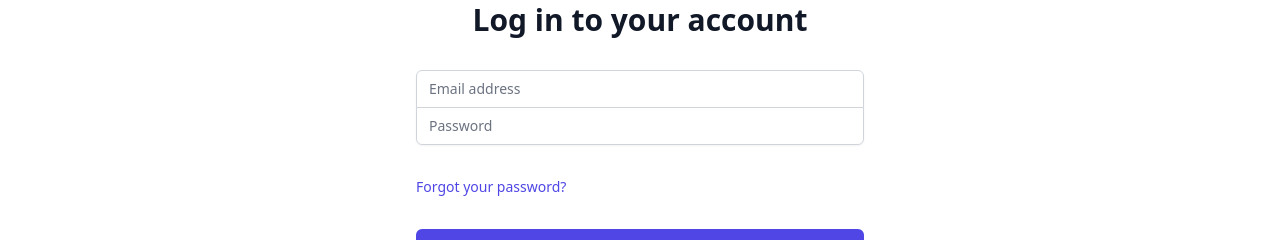
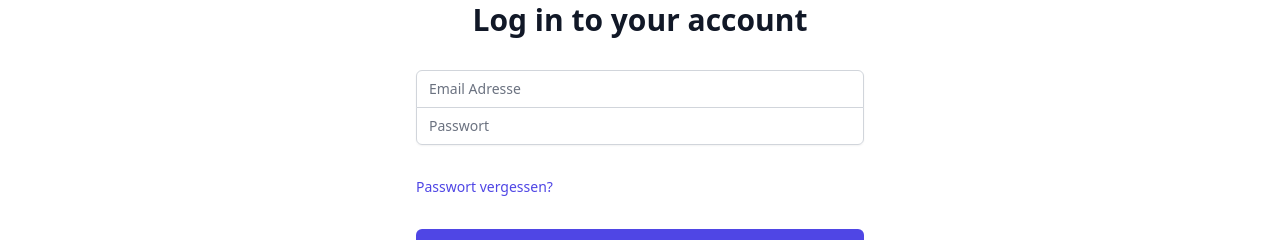
Before and after one commit to NoahEmmenegger/next-blog, a Next.js app: page /login in a window 1280 px wide. Shown: the part 148-388 px from the top of the page. Built offline with nearby package versions, Linux system fonts and the light colour scheme; no server answers.

Commit message:
translated to german for consistency

```diff
--- a/components/Auth.js
+++ b/components/Auth.js
@@ -25,7 +25,7 @@ export default function Auth({onclick, isRegister}) {
             autoComplete="email"
             required
             className="appearance-none rounded-none relative block w-full px-3 py-2 border border-gray-300 placeholder-gray-500 text-gray-900 rounded-t-md focus:outline-none focus:ring-indigo-500 focus:border-indigo-500 focus:z-10 sm:text-sm"
-            placeholder="Email address"
+            placeholder="Email Adresse"
             onChange={e => {
                 email = e.target.value
             }}
@@ -42,7 +42,7 @@ export default function Auth({onclick, isRegister}) {
             autoComplete="current-password"
             required
             className="appearance-none rounded-none relative block w-full px-3 py-2 border border-gray-300 placeholder-gray-500 text-gray-900 rounded-b-md focus:outline-none focus:ring-indigo-500 focus:border-indigo-500 focus:z-10 sm:text-sm"
-            placeholder="Password"
+            placeholder="Passwort"
             onChange={e => {
                 pass = e.target.value
             }}
@@ -53,7 +53,7 @@ export default function Auth({onclick, isRegister}) {
       <div className="flex items-center justify-between">
         <div className="text-sm">
           <a href="#" className="font-medium text-indigo-600 hover:text-indigo-500">
-            Forgot your password?
+            Passwort vergessen?
           </a>
         </div>
       </div>
```
